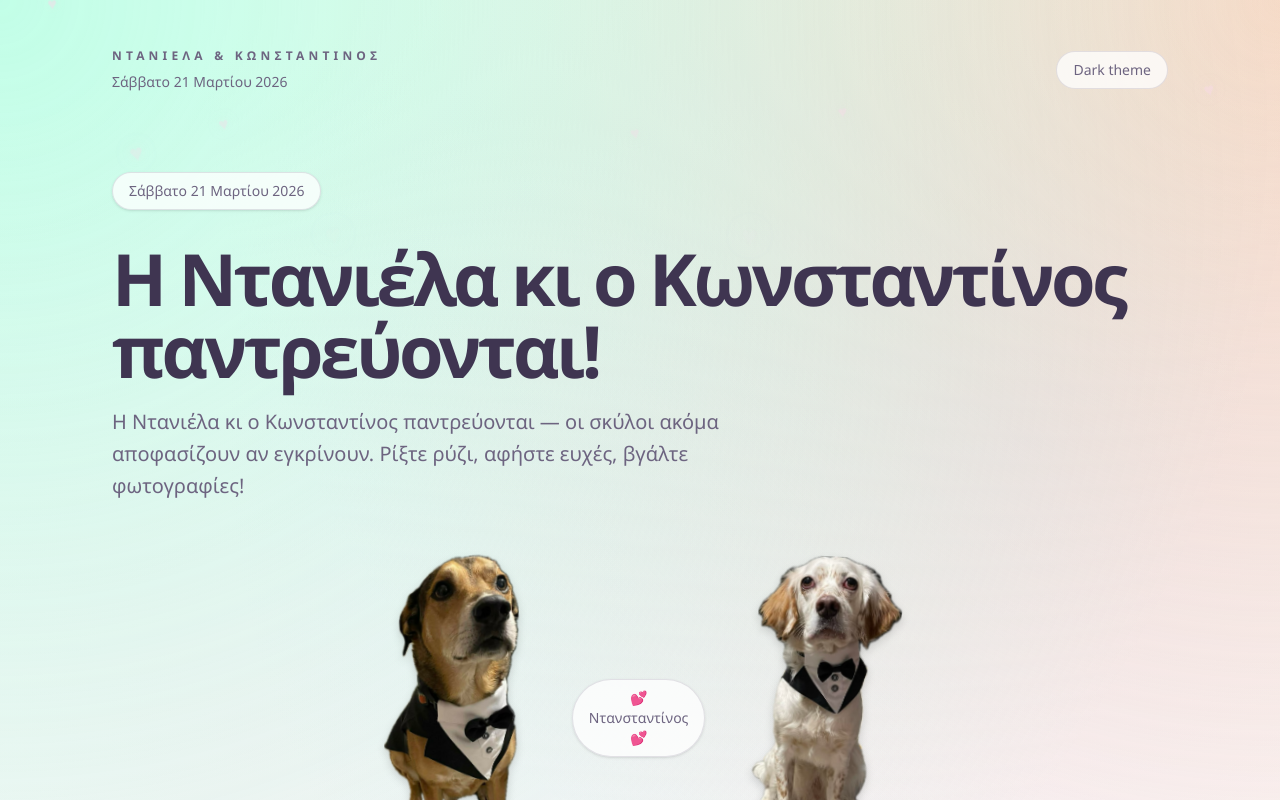
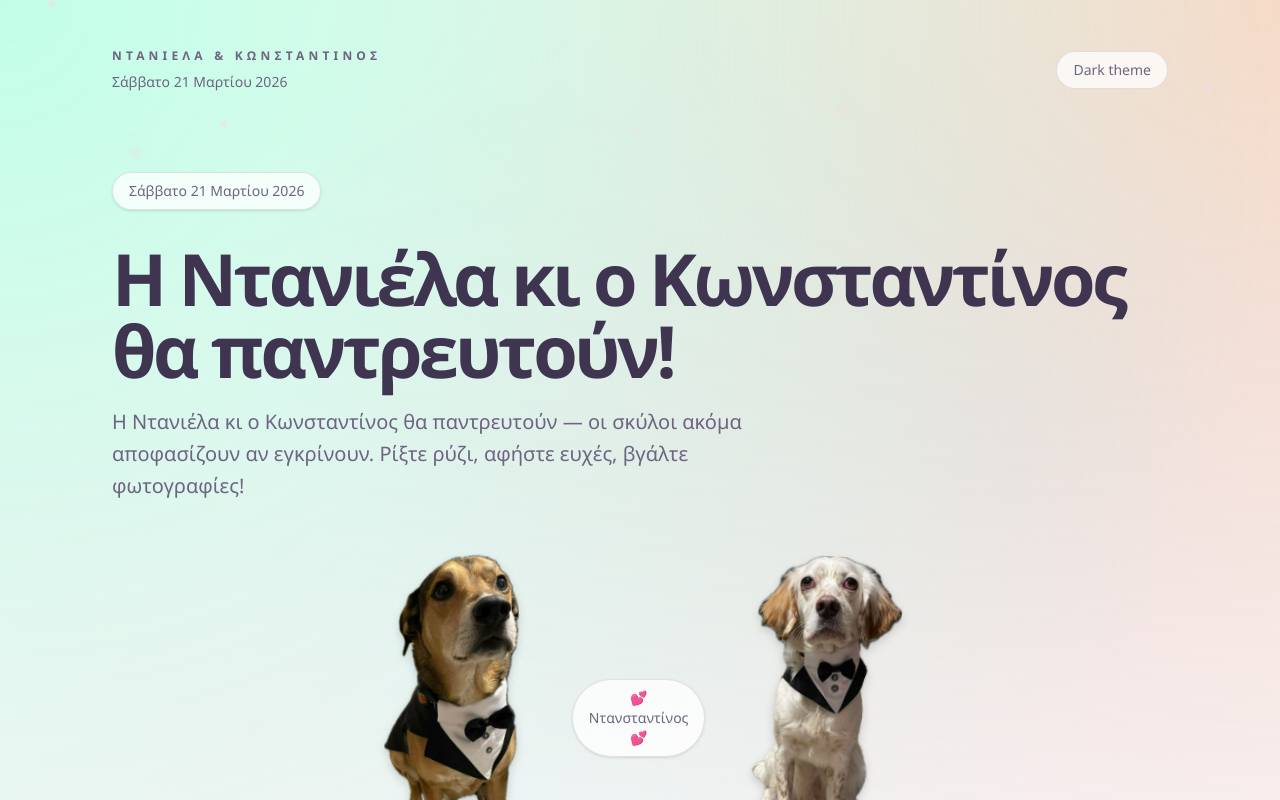
Before and after one commit to Jo-a-n/wedding-party, a Next.js app: page / in a window 1280 px wide. Shown: the top 800 px of the page. Built offline with nearby package versions, Linux system fonts and the light colour scheme; no server answers; the database is empty.

Commit message:
dynamic wedding title verb based on ceremony time
Before ceremony: θα παντρευτούν, during: παντρεύονται, after: παντρεύτηκαν

```diff
--- a/app/page.tsx
+++ b/app/page.tsx
@@ -127,6 +127,15 @@ export default async function Home({
     getSiteSettings(),
   ]);
 
+  const now = new Date();
+  const ceremonyStart = new Date(settings.ceremony_start);
+  const ceremonyEnd = new Date(settings.ceremony_end);
+  const verb = now < ceremonyStart
+    ? "θα παντρευτούν"
+    : now <= ceremonyEnd
+      ? "παντρεύονται"
+      : "παντρεύτηκαν";
+
   const palette = [
     { name: "Mint", hex: "#99FFDA", className: "bg-mint" },
     { name: "Periwinkle", hex: "#A1A2DF", className: "bg-periwinkle" },
@@ -167,10 +176,10 @@ export default async function Home({
 
             <div className="space-y-5">
               <h1 className="wiggle wiggle-delay-1 wiggle-hover text-5xl font-semibold tracking-[-0.05em] text-foreground sm:text-6xl lg:text-7xl">
-                Η Ντανιέλα κι ο Κωνσταντίνος παντρεύονται!
+                Η Ντανιέλα κι ο Κωνσταντίνος {verb}!
               </h1>
               <p className="max-w-2xl text-lg leading-8 text-ink-soft sm:text-xl">
-                Η Ντανιέλα κι ο Κωνσταντίνος παντρεύονται — οι σκύλοι ακόμα
+                Η Ντανιέλα κι ο Κωνσταντίνος {verb} — οι σκύλοι ακόμα
                 αποφασίζουν αν εγκρίνουν. Ρίξτε ρύζι, αφήστε ευχές, βγάλτε
                 φωτογραφίες!
               </p>
```
